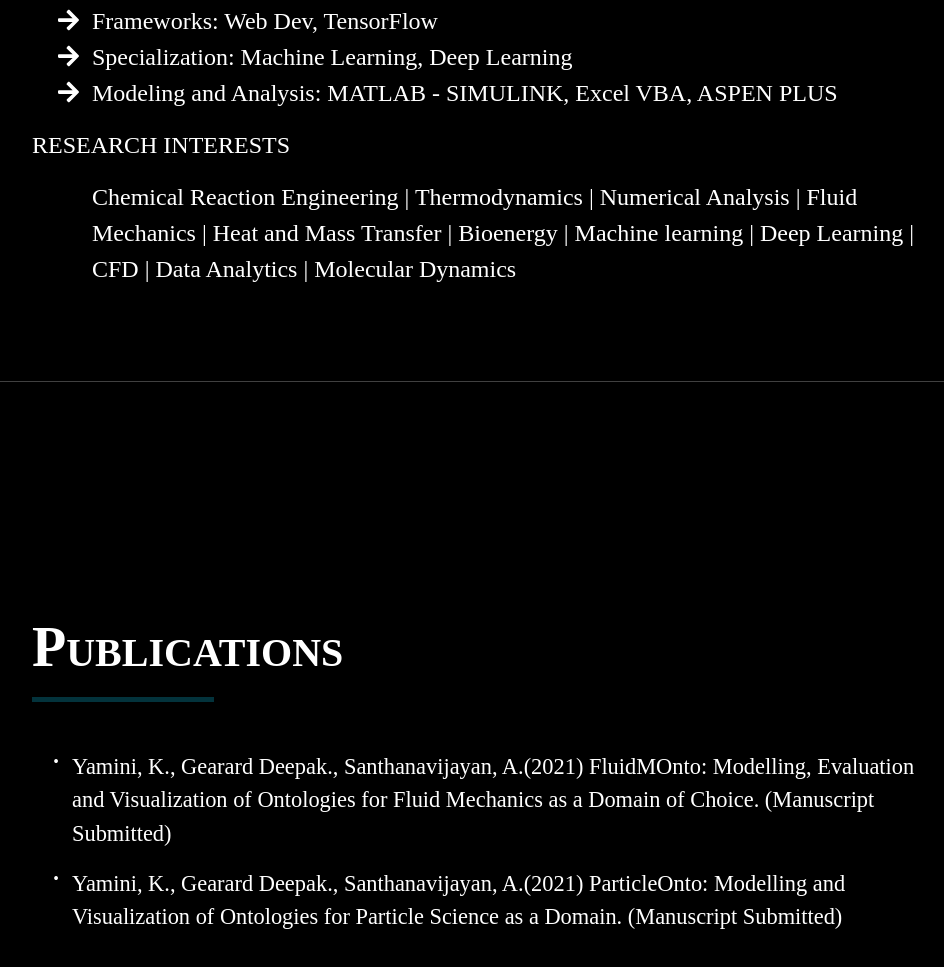
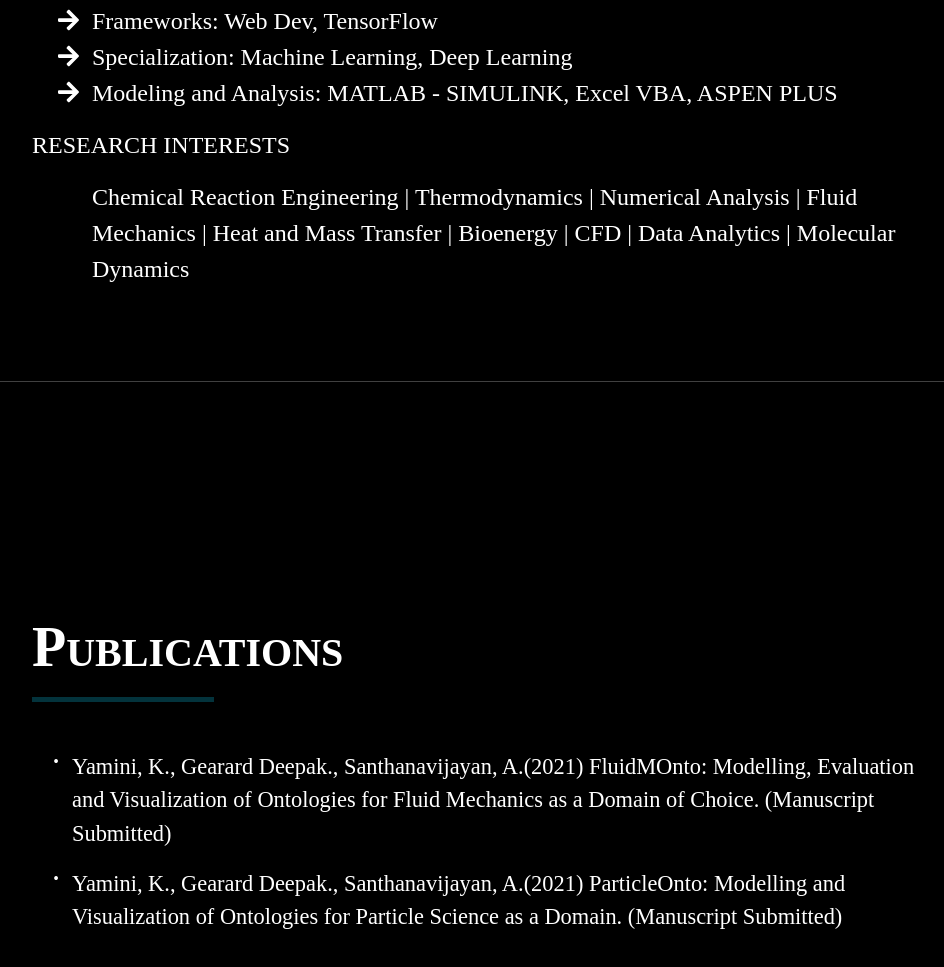
Before and after one commit to YaminiKandregula/yaminikandregula.github.io, a plain HTML site: page index.html in a window 1280 px wide. Shown: the part 3577-4544 px from the top of the page, without its empty margins (288-1232 px from the left). Drawn offline with nearby package versions, Linux system fonts and the light colour scheme; a web font is replaced by a local one.

Commit message:
Update index.html

```diff
--- a/index.html
+++ b/index.html
@@ -165,8 +165,7 @@
                     <ul class="edu fa-ul mb-0">
                         <li>
                             Chemical Reaction Engineering | Thermodynamics | Numerical Analysis |
-                            Fluid Mechanics | Heat and Mass Transfer | Bioenergy | Machine learning |
-                            Deep Learning | CFD | Data Analytics | Molecular Dynamics
+                            Fluid Mechanics | Heat and Mass Transfer | Bioenergy | CFD | Data Analytics | Molecular Dynamics
                         </li>
                     </ul>
                 </div>
```
